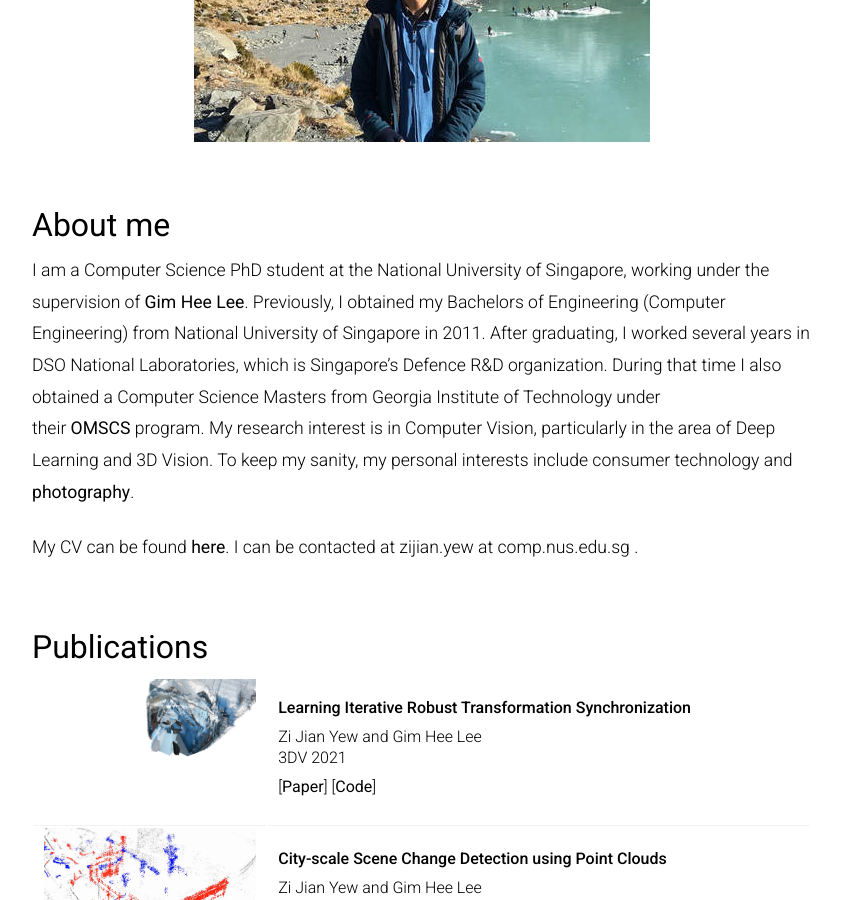
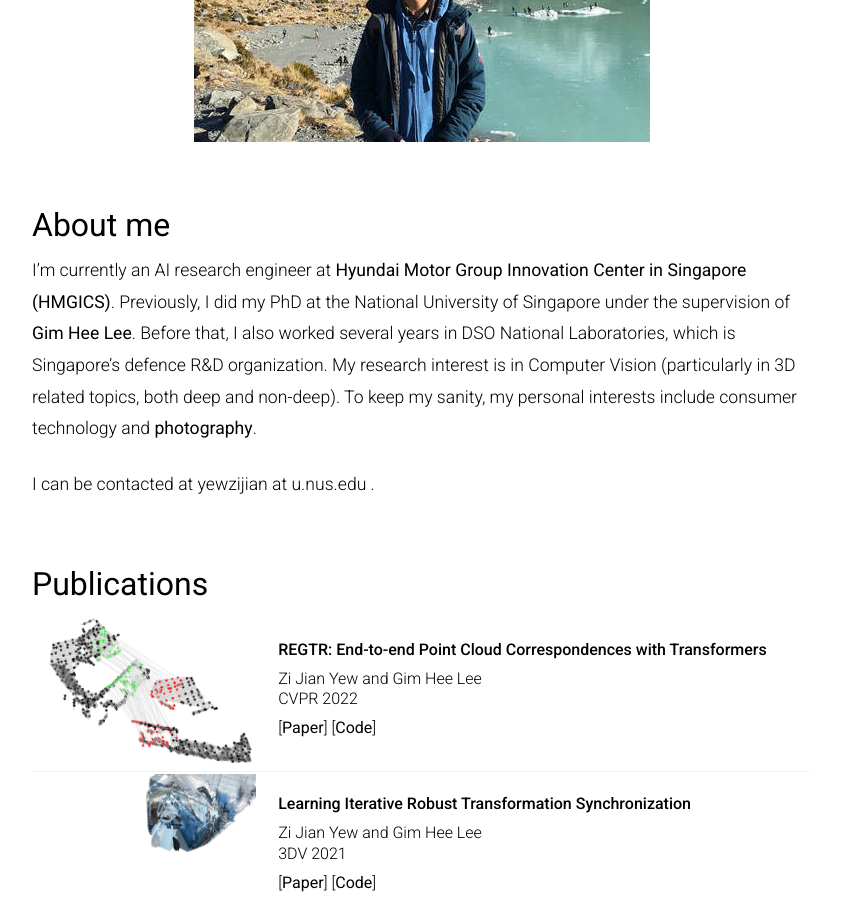
Before and after one commit to yewzijian/yewzijian.github.io, a Jekyll site: the page built from index.md, in a window 1280 px wide and 900 px high, scrolled down 227 px. Shown: the whole window, without its empty margins (218-1059 px from the left). Built offline with Jekyll 4.4.1, drawn with Linux system fonts in a browser that asks for light colours.

Commit message:
Add regtr, updated job

```diff
--- a/index.md
+++ b/index.md
@@ -6,12 +6,30 @@ title: Home
 ![alt text](assets/img-6364.jpg "Photo of me")
 
 ## About me
-I am a Computer Science PhD student at the National University of Singapore, working under the supervision of [Gim Hee Lee](https://sites.google.com/site/gimheelee/).  Previously, I obtained my Bachelors of Engineering (Computer Engineering) from National University of Singapore in 2011. After graduating, I worked several years in DSO National Laboratories, which is Singapore's Defence R&D organization. During that time I also obtained a Computer Science Masters from Georgia Institute of Technology under their [OMSCS](http://www.omscs.gatech.edu) program.  My research interest is in Computer Vision, particularly in the area of Deep Learning and 3D Vision. To keep my sanity, my personal interests include consumer technology and [photography](photography).
+I'm currently an AI research engineer at [Hyundai Motor Group Innovation Center in Singapore (HMGICS)](https://hyundaisingapore.com). Previously, I did my PhD at the National University of Singapore under the supervision of [Gim Hee Lee](https://www.comp.nus.edu.sg/~leegh/).  Before that, I also worked several years in DSO National Laboratories, which is Singapore's defence R&D organization.  My research interest is in Computer Vision (particularly in 3D related topics, both deep and non-deep). To keep my sanity, my personal interests include consumer technology and [photography](photography).
 
-<p>My CV can be found <a href="assets/cv_simple.pdf">here</a>. I can be contacted at zijian.yew at comp.nus.edu.sg .</p>
+<p>I can be contacted at yewzijian at u.nus.edu .</p>
 
 ## Publications {#publications}
 <table>
+  <tr>
+		<td width="30%">
+			<img src="assets/regtr.jpg">
+		</td>
+		<td width="70%">
+			<div class="pub-title">
+				REGTR: End-to-end Point Cloud Correspondences with Transformers
+			</div>
+			<div class="pub-details">
+				Zi Jian Yew and Gim Hee Lee<br/>
+				CVPR 2022
+			</div>
+			<div class="pub-details">
+				[<a href="https://arxiv.org/pdf/2203.14517.pdf">Paper</a>]
+				[<a href="https://github.com/yewzijian/RegTR">Code</a>]
+			</div>
+		</td>
+	</tr>
 	<tr>
 		<td width="30%">
 			<img src="assets/transsync.gif">
```
Also changed, not shown: assets/regtr.jpg (added).
